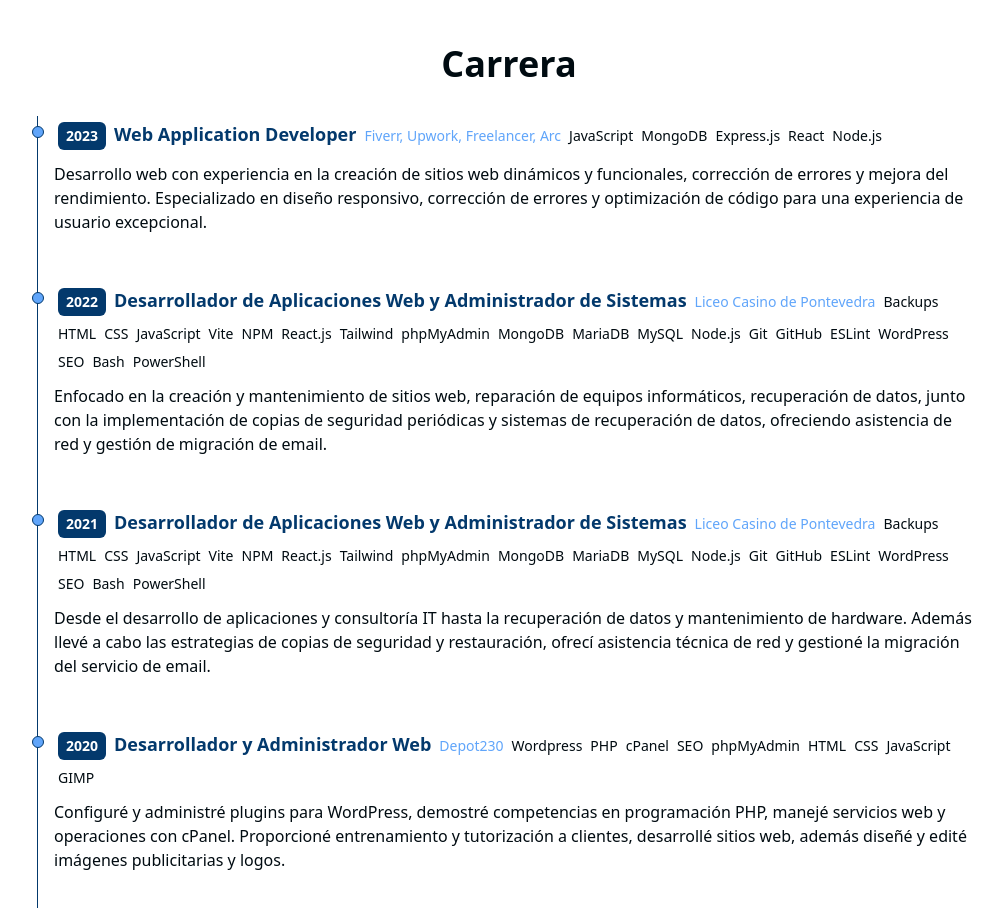
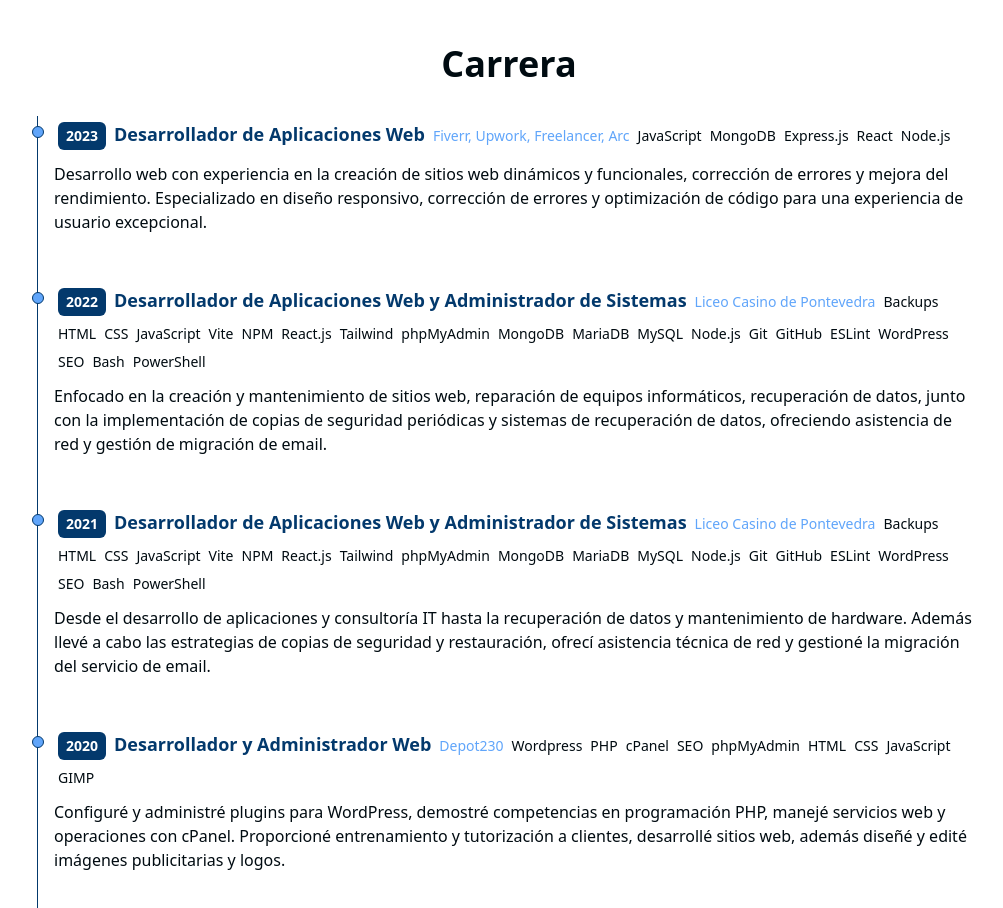
Before and after one commit to BorisSobreiraPaleo/Personal-Website, a React (Vite) app: page / in a window 1280 px wide. Shown: the part 820-1728 px from the top of the page, without its empty margins (99-1102 px from the left). Built offline with nearby package versions, Linux system fonts and the light colour scheme.

Commit message:
Fix translation in title of es career

```diff
--- a/src/assets/data/career/esCareerData.js
+++ b/src/assets/data/career/esCareerData.js
@@ -42,7 +42,7 @@ const esCareerData = [
   {
     id: "006",
     year: 2023,
-    title: "Web Application Developer",
+    title: "Desarrollador de Aplicaciones Web",
     subtitle: "Fiverr, Upwork, Freelancer, Arc",
     details: "Desarrollo web con experiencia en la creación de sitios web dinámicos y funcionales, corrección de errores y mejora del rendimiento. Especializado en diseño responsivo, corrección de errores y optimización de código para una experiencia de usuario excepcional.",
     techs: ['JavaScript', 'MongoDB', 'Express.js', 'React', 'Node.js']
```
